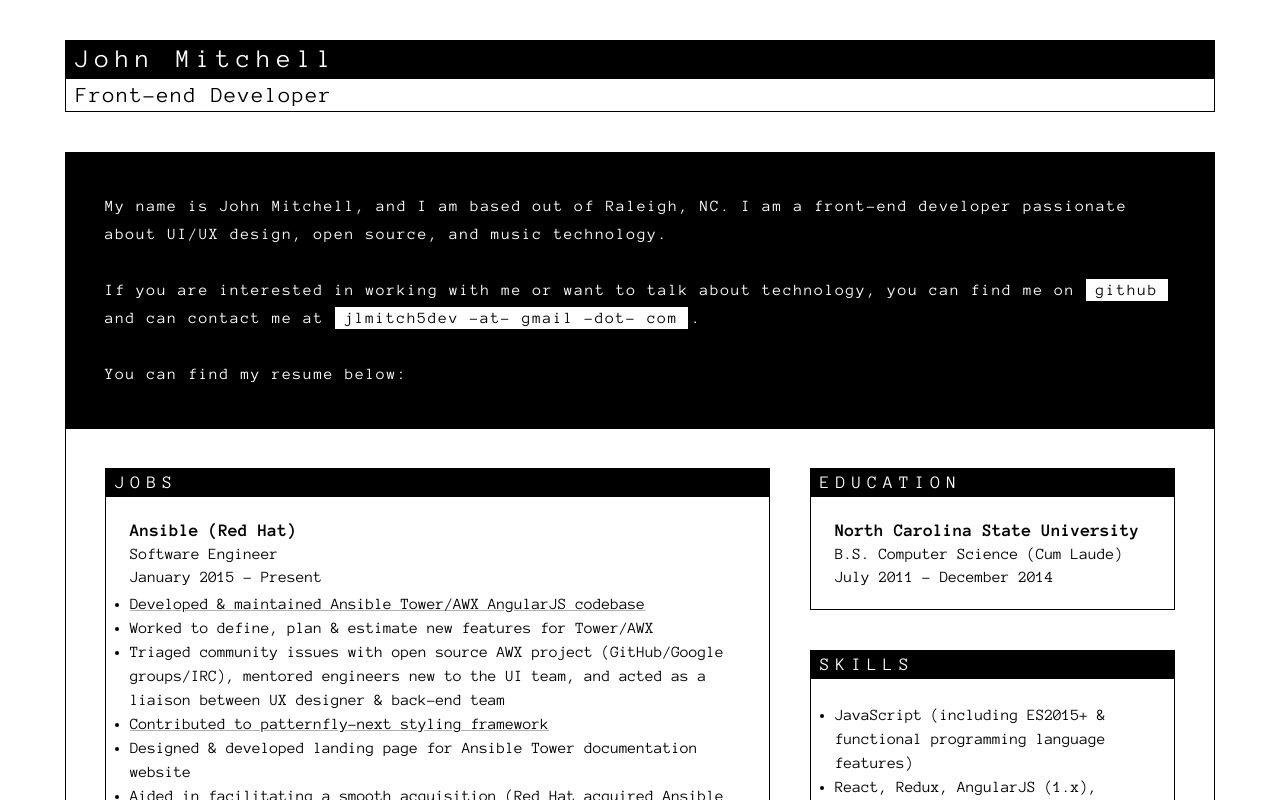
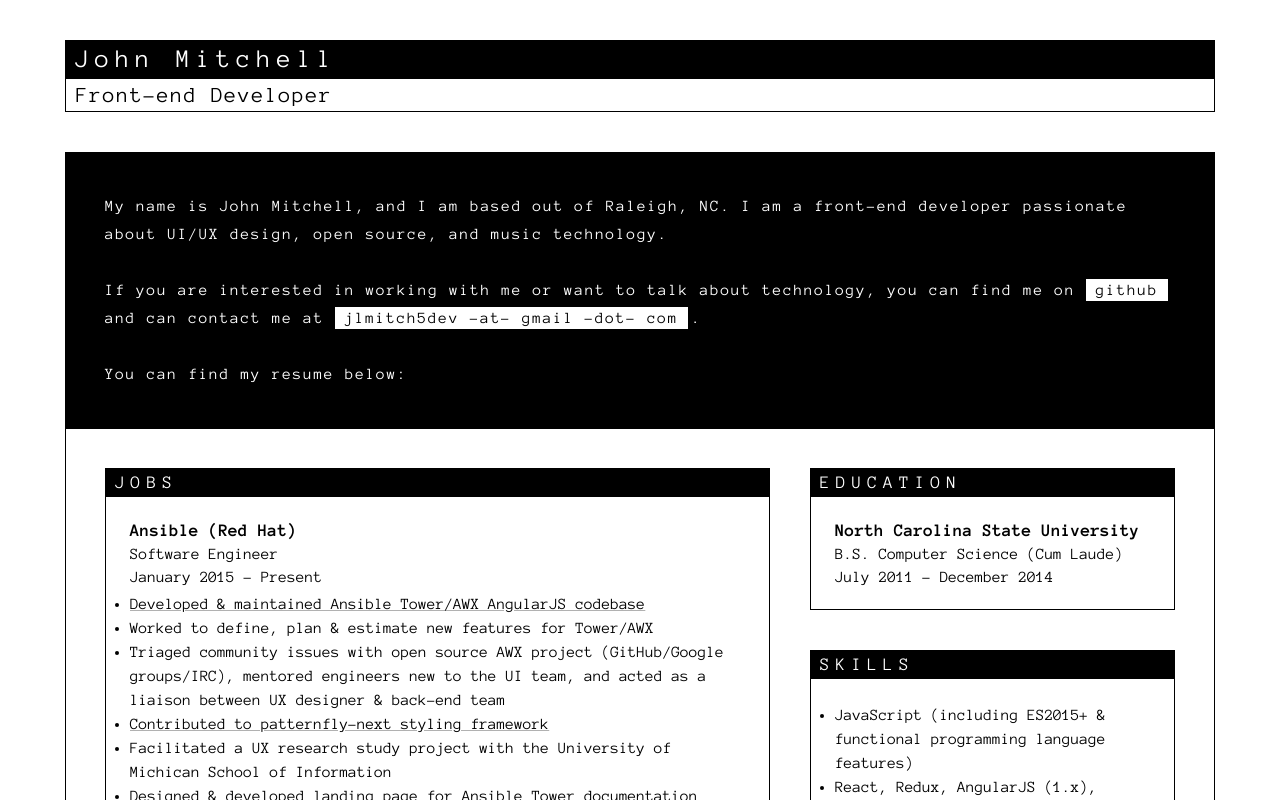
Before and after one commit to jlmitch5/jlmitch5-portfolio-site, a React (Create React App) app: page / in a window 1280 px wide. Shown: the top 800 px of the page. Built offline with nearby package versions, Linux system fonts and the light colour scheme.

Commit message:
update resume content

```diff
--- a/src/data/resume.js
+++ b/src/data/resume.js
@@ -16,6 +16,7 @@ export default {
                 "Worked to define, plan & estimate new features for Tower/AWX",
                 "Triaged community issues with open source AWX project (GitHub/Google groups/IRC), mentored engineers new to the UI team, and acted as a liaison between UX designer & back-end team",
                 "Contributed to patternfly-next styling framework https://github.com/patternfly/patternfly-next",
+                "Facilitated a UX research study project with the University of Michican School of Information",
                 "Designed & developed landing page for Ansible Tower documentation website",
                 "Aided in facilitating a smooth acquisition (Red Hat acquired Ansible in October 2015)"
             ]
```
